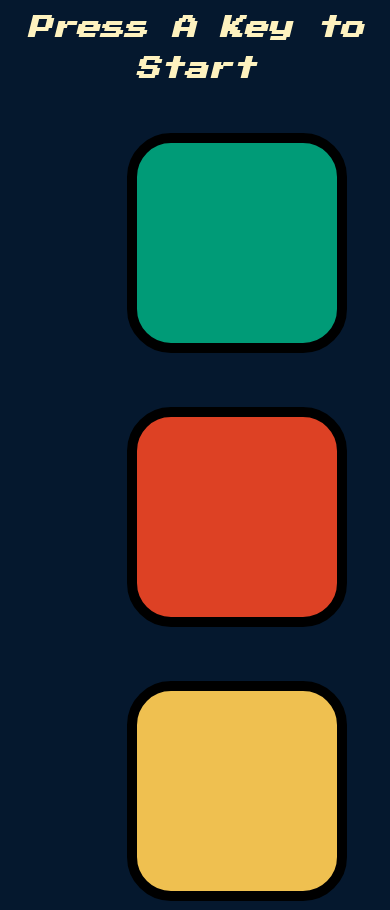
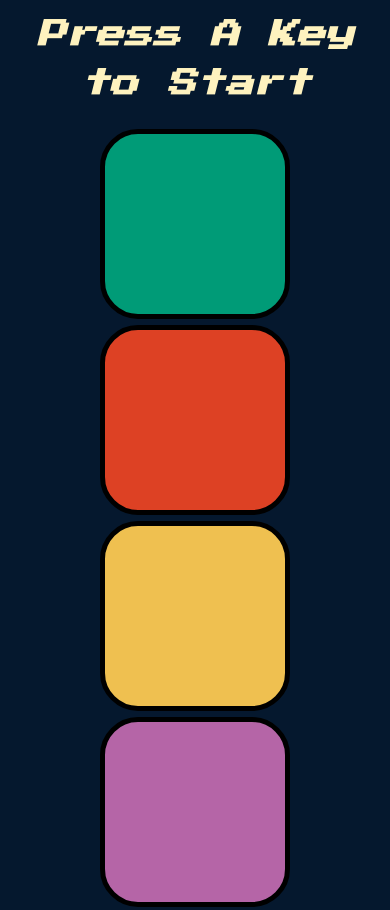
Before and after one commit to BrijeshDholakiya/simongame, a plain HTML site: page index.html in a window 390 px wide. Shown: the top 910 px of the page. Drawn offline with nearby package versions, Linux system fonts and the light colour scheme.

Commit message:
Add initial file for simon game

```diff
--- a/styles.css
+++ b/styles.css
@@ -6,7 +6,7 @@ body {
 #level-title {
     font-family: 'Press Start 2P', cursive;
     font-size: 3rem;
-  margin:  5%;
+    margin: 5%;
     margin-top: 1%;
     font-style: italic;
     color: #FEF2BF;
@@ -16,7 +16,6 @@ body {
     display: block;
     width: 50%;
     margin: auto;
-
 }
 
 .btn {
@@ -54,7 +53,7 @@ body {
     background-color: grey;
 }
 
-.restartBtn{
+.restartBtn {
     padding: 15px 40px;
     font-size: 20px;
     outline: none;
@@ -69,7 +68,7 @@ body {
     display: none;
 }
 
-.restartBtn:hover{
+.restartBtn:hover {
     font-style: italic;
     color: blue;
     cursor: pointer;
@@ -84,42 +83,55 @@ body {
 }
 
 
-
 /* Media Query section */
 
 @media (max-width:1200px) {
+    .container {
+        display: block;
+        width: 90%;
+        margin: auto;
+    }
     #level-title {
         font-size: 2.0rem;
-    margin:  5%;
+        margin: 5%;
         margin-top: 1%;
         color: #FEF2BF;
     }
-  .row{
+    .row {
         display: block;
         width: 100%;
         margin: auto;
     }
-  .restartBtn{
+    .restartBtn {
         display: block;
         margin: 10% auto;
     }
 }
 
 @media only screen and (max-width:620px) {
-
+    .container {
+        display: block;
+        width: 100%;
+        margin: auto;
+    }
+    .btn {
+        margin: 1px;
+        display: inline-block;
+        height: 180px;
+        width: 180px;
+        border: 5px solid black;
+        border-radius: 20%;
+    }
     #level-title {
-      font-size: 1.5rem;
-      margin:  5%;
-      margin-top: 1%;
+        font-size: 1.8rem;
+        margin: 3% 5% 5%;
         line-height: 1.7;
-      color: #FEF2BF;
     }
-    .restartBtn{
+    .restartBtn {
         display: block;
         margin: 15% auto;
-      width: 60%;
+        width: 30%;
         font-size: 1rem;
-      text-align: center;
         padding: 10px;
     }
 }
```
Lines whose indentation alone changed are shown as unchanged.
